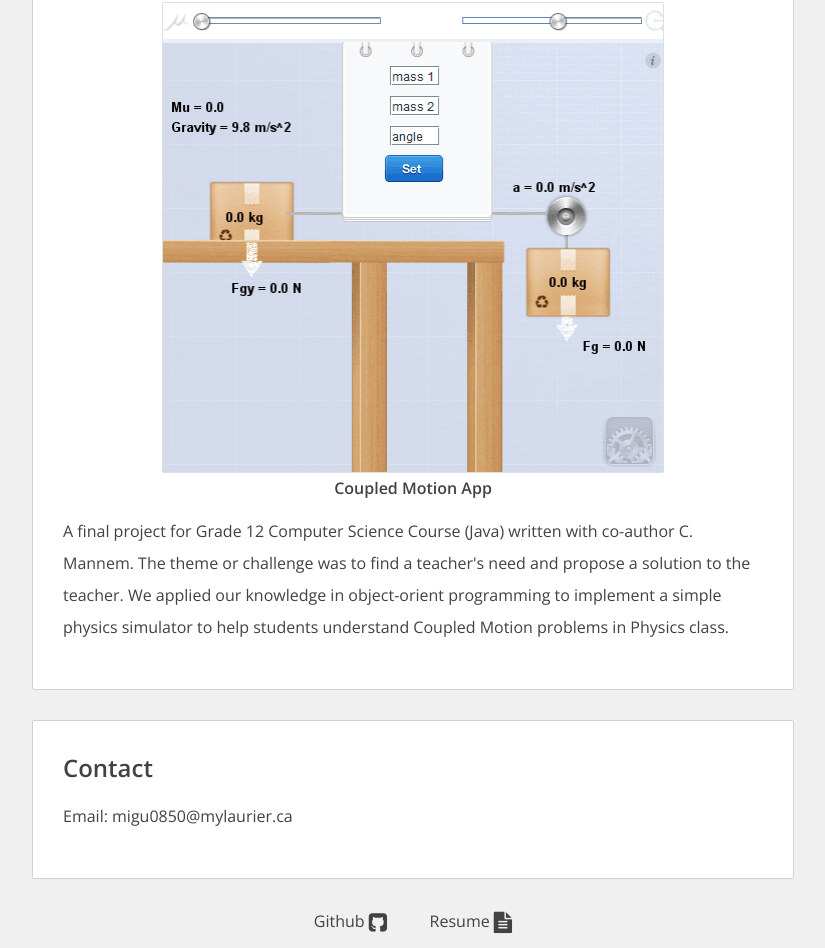
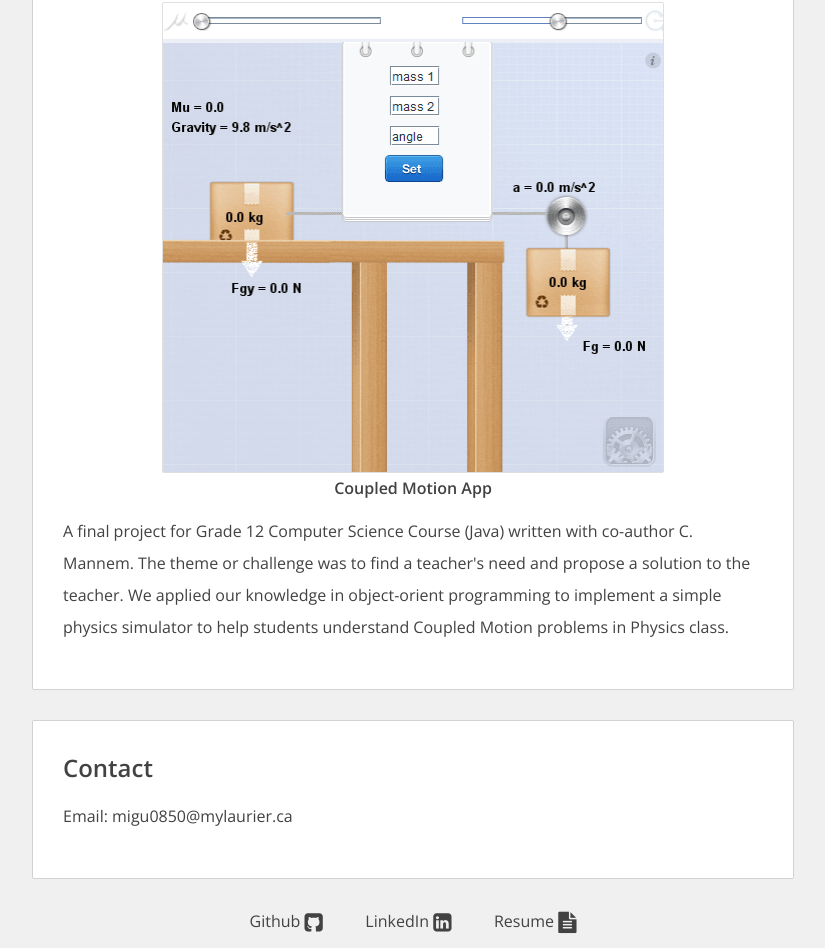
Before and after one commit to xandros-na/xandros-na.github.io, a plain HTML site: page index.html in a window 1280 px wide. Shown: the part 3502-4450 px from the top of the page, without its empty margins (227-1052 px from the left). Drawn offline with nearby package versions, Linux system fonts and the light colour scheme.

Commit message:
added linkedin link

```diff
--- a/index.html
+++ b/index.html
@@ -156,7 +156,9 @@
             <li>
                 <a href="https://github.com/xandros-na">Github <i class="fa fa-github-square fa-lg footer"></i></a>
             </li>
-
+            <li>
+                <a href="https://www.linkedin.com/in/donmiguel013">LinkedIn <i class="fa fa-linkedin-square fa-lg footer"></i></a>
+            </li>
             <li>
                 <a href="https://xandros-na.github.io/other/Don%20Miguel%20-%20Resume.pdf">Resume <i
                         class="fa fa-file-text fa-lg footer"></i></i></a>
```
